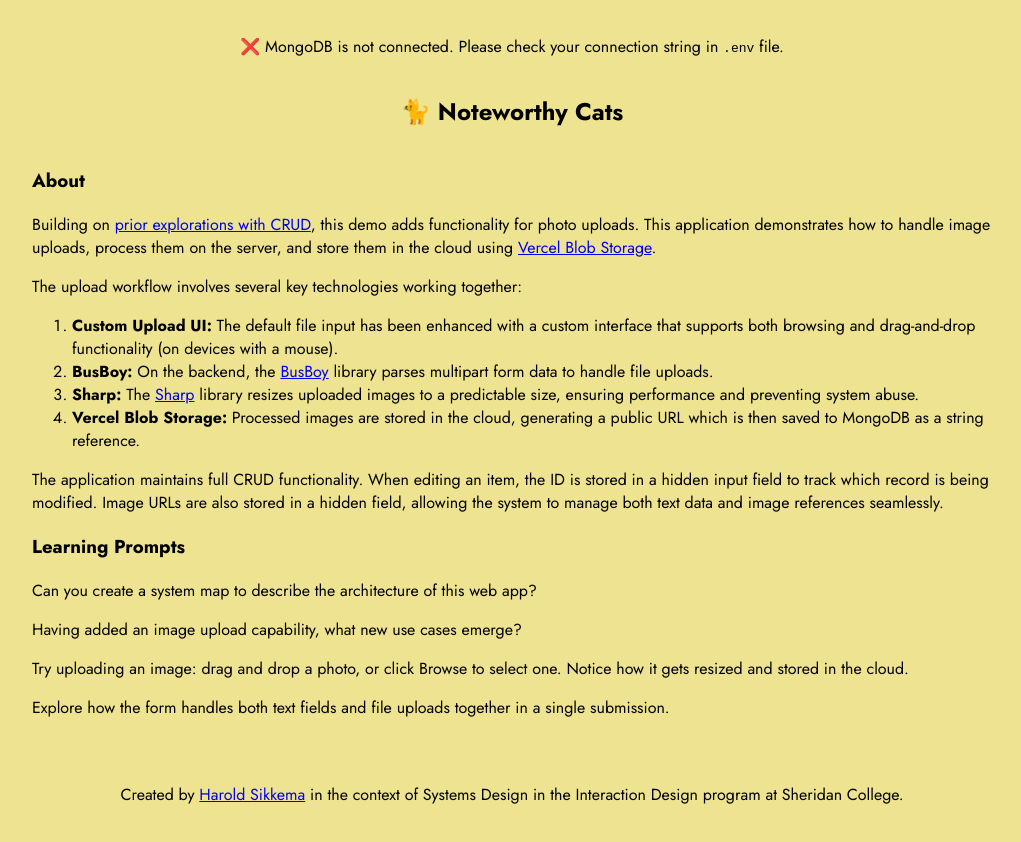
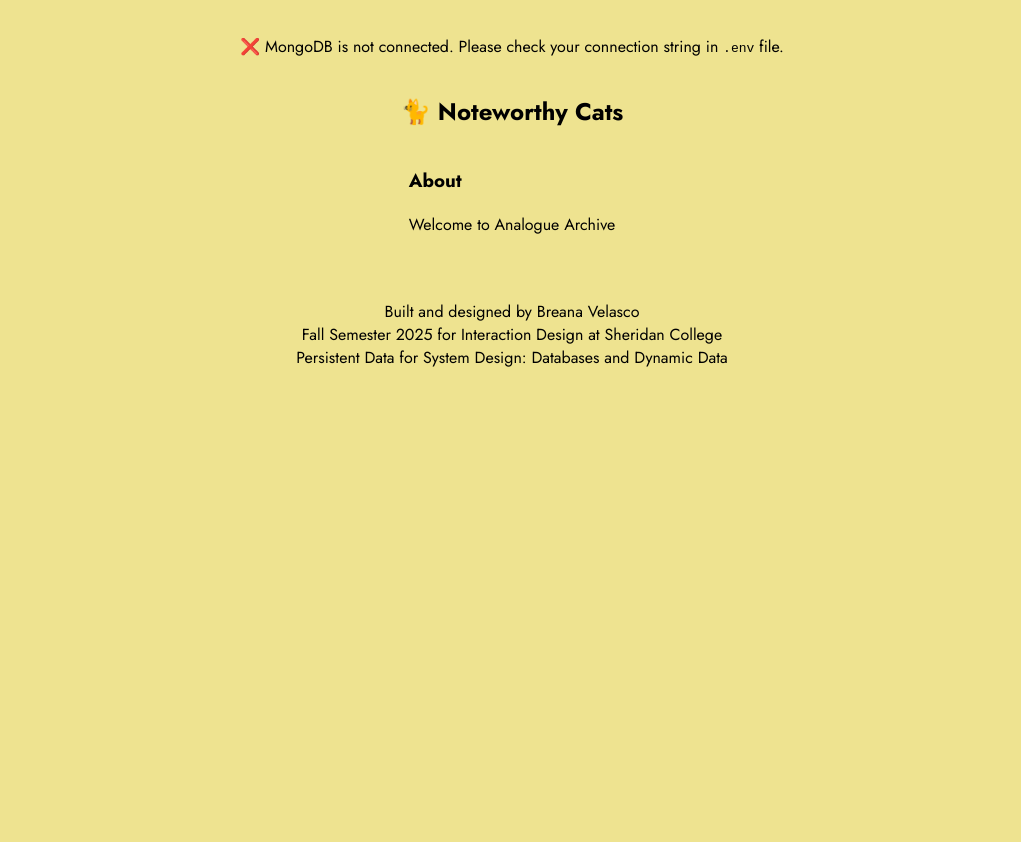
Before and after one commit to candidcanvas/analog-archive, a website: page public/index.html in a window 1280 px wide. Shown: the part 70-912 px from the top of the page, without its empty margins (128-1149 px from the left). After the commit the page ends 800 px from the top, so only its background shows below. Drawn offline with nearby package versions, Linux system fonts and the light colour scheme; no server answers.

Commit message:
changed footer and about

```diff
--- a/public/index.html
+++ b/public/index.html
@@ -216,40 +216,15 @@
 
   <section id="intro">
     <h3>About</h3>
-    <p>Building on <a href="https://github.com/ixd-system-design/Managing-Data">prior explorations with CRUD</a>,
-      this demo adds functionality for photo uploads. This application demonstrates how to handle image uploads,
-      process them on the server, and store them in the cloud using <a href="https://vercel.com/docs/vercel-blob">Vercel
-        Blob Storage</a>.
-    </p>
-    <p>The upload workflow involves several key technologies working together:
-    <ol>
-      <li><strong>Custom Upload UI:</strong> The default file input has been enhanced with a custom interface that
-        supports both browsing and drag-and-drop functionality (on devices with a mouse).</li>
-      <li><strong>BusBoy:</strong> On the backend, the <a href="https://www.npmjs.com/package/busboy">BusBoy</a>
-        library parses multipart form data to handle file uploads.</li>
-      <li><strong>Sharp:</strong> The <a href="https://sharp.pixelplumbing.com/">Sharp</a> library resizes uploaded
-        images to a predictable size, ensuring performance and preventing system abuse.</li>
-      <li><strong>Vercel Blob Storage:</strong> Processed images are stored in the cloud, generating a public URL
-        which is then saved to MongoDB as a string reference.</li>
-    </ol>
-    </p>
-    <p>
-      The application maintains full CRUD functionality. When editing an item, the ID is stored in a hidden input field
-      to track which record is being modified. Image URLs are also stored in a hidden field, allowing the system to
-      manage both text data and image references seamlessly.
-    </p>
-
-    <h3>Learning Prompts</h3>
-    <p>Can you create a system map to describe the architecture of this web app?</p>
-    <p>Having added an image upload capability, what new use cases emerge?</p>
-    <p>Try uploading an image: drag and drop a photo, or click Browse to select one. Notice how it gets resized and
-      stored in the cloud.</p>
-    <p>Explore how the form handles both text fields and file uploads together in a single submission.</p>
+      <p>
+        Welcome to Analogue Archive
+      </p>
   </section>
 
   <footer>
-    Created by <a href="https://nsitu.ca">Harold Sikkema</a> in the context of
-    Systems Design in the Interaction Design program at Sheridan College.
+    Built and designed by Breana Velasco<br>
+    Fall Semester 2025 for Interaction Design at Sheridan College<br>
+    Persistent Data for System Design: Databases and Dynamic Data
   </footer>
 
   <script
```
